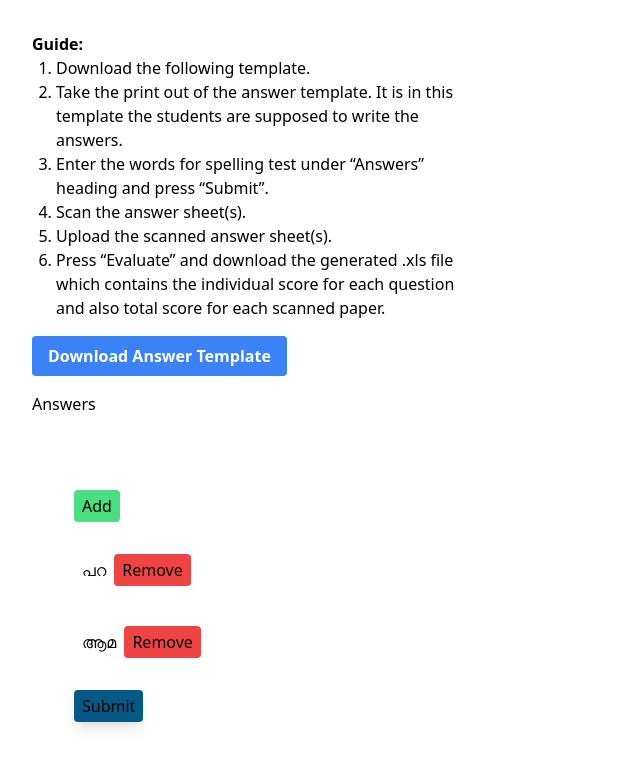
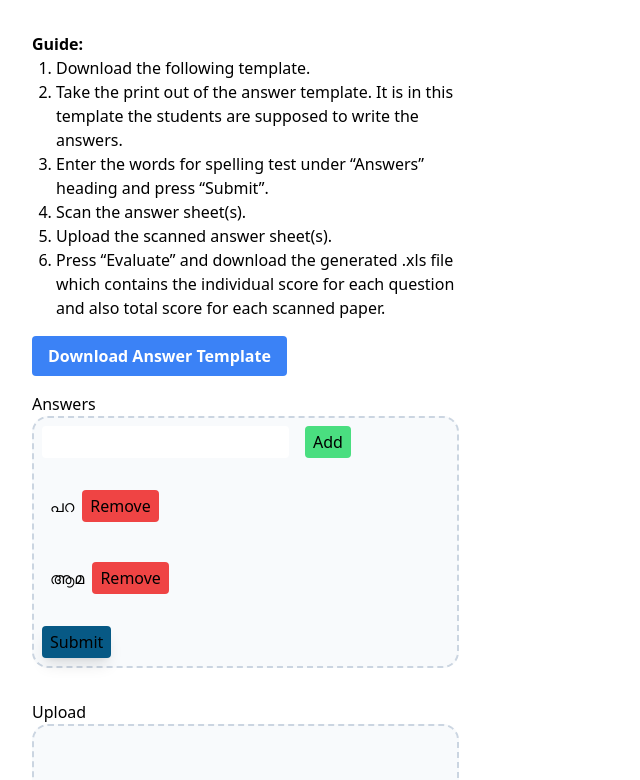
Before and after one commit to mainproject-group8/auto-evaluator, a Next.js app in the folder auto-evaluator/: page / in a window 1280 px wide. Shown: the top 780 px of the page, without its empty margins (0-640 px from the left). Built offline with nearby package versions, Linux system fonts and the light colour scheme.

Commit message:
modify globals.css  Answer.jsx

```diff
--- a/auto-evaluator/components/Answer.jsx
+++ b/auto-evaluator/components/Answer.jsx
@@ -26,7 +26,7 @@ class AnswerList extends React.Component {
 
   render() {
     return (
-      <div style={{width:'50%', margin: '1rem', padding: '1rem', border: '2px dotted white', borderRadius: '1rem'}}>
+      <div id='answer-border'>
         <form onSubmit={this.handleSubmit}>
             <input
               type="text"
--- a/auto-evaluator/styles/globals.css
+++ b/auto-evaluator/styles/globals.css
@@ -1,6 +1,10 @@
 @tailwind base;
 @tailwind components;
 @tailwind utilities;
+
+*{
+  /* background-color: rgb(15, 15, 15); */
+}
 
 ol {
   list-style: decimal;
@@ -23,6 +27,14 @@ ol {
   display: flex;
   align-items: center;
   justify-content: center;
+  border-width: 2px;
+  border-radius: 1rem;
+  border-style: dashed;
+  border-color: #cbd5e1;
+  background-color: #f8fafc;
+}
+
+#answer-border {
   border-width: 2px;
   border-radius: 1rem;
   border-style: dashed;
```
